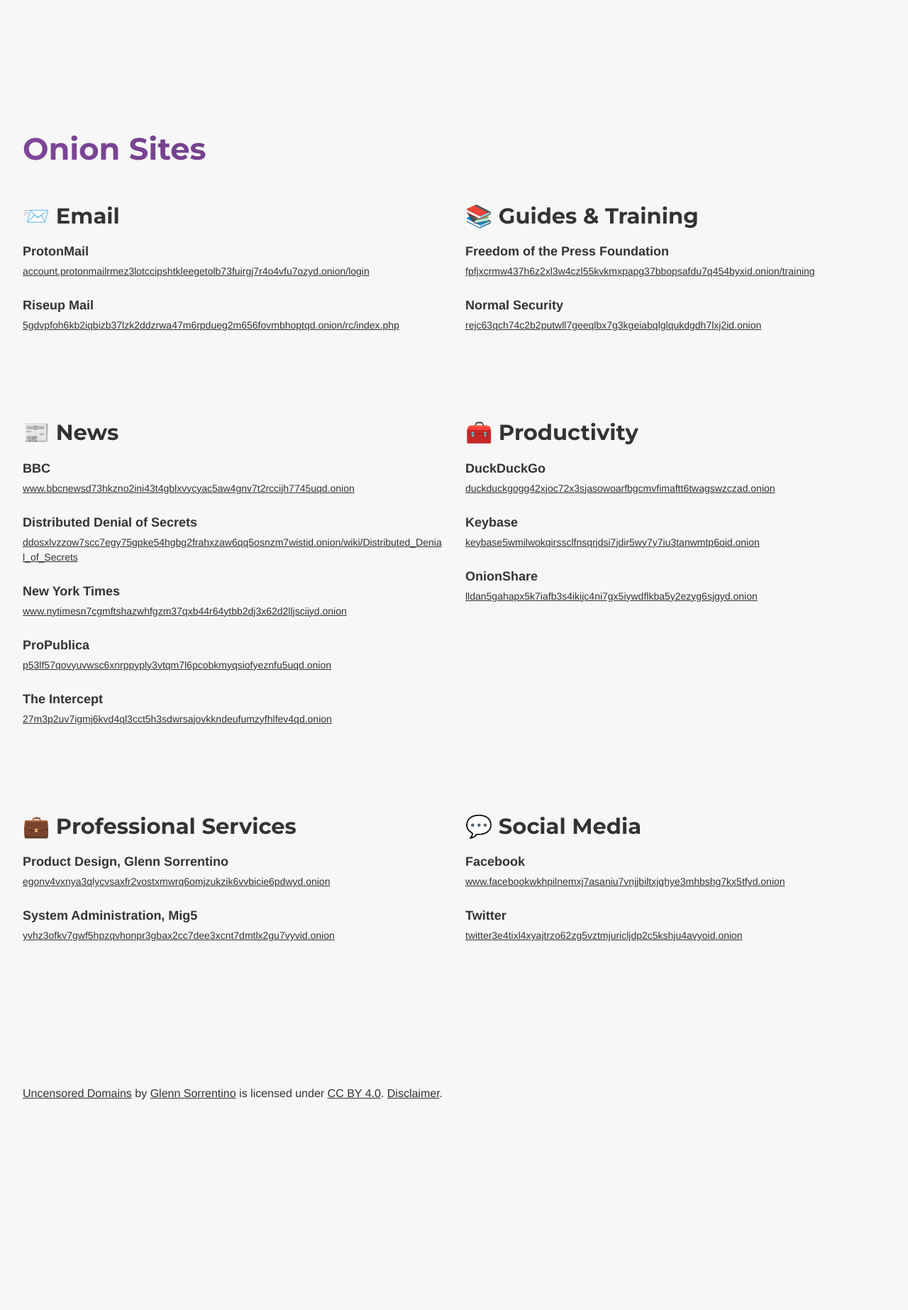
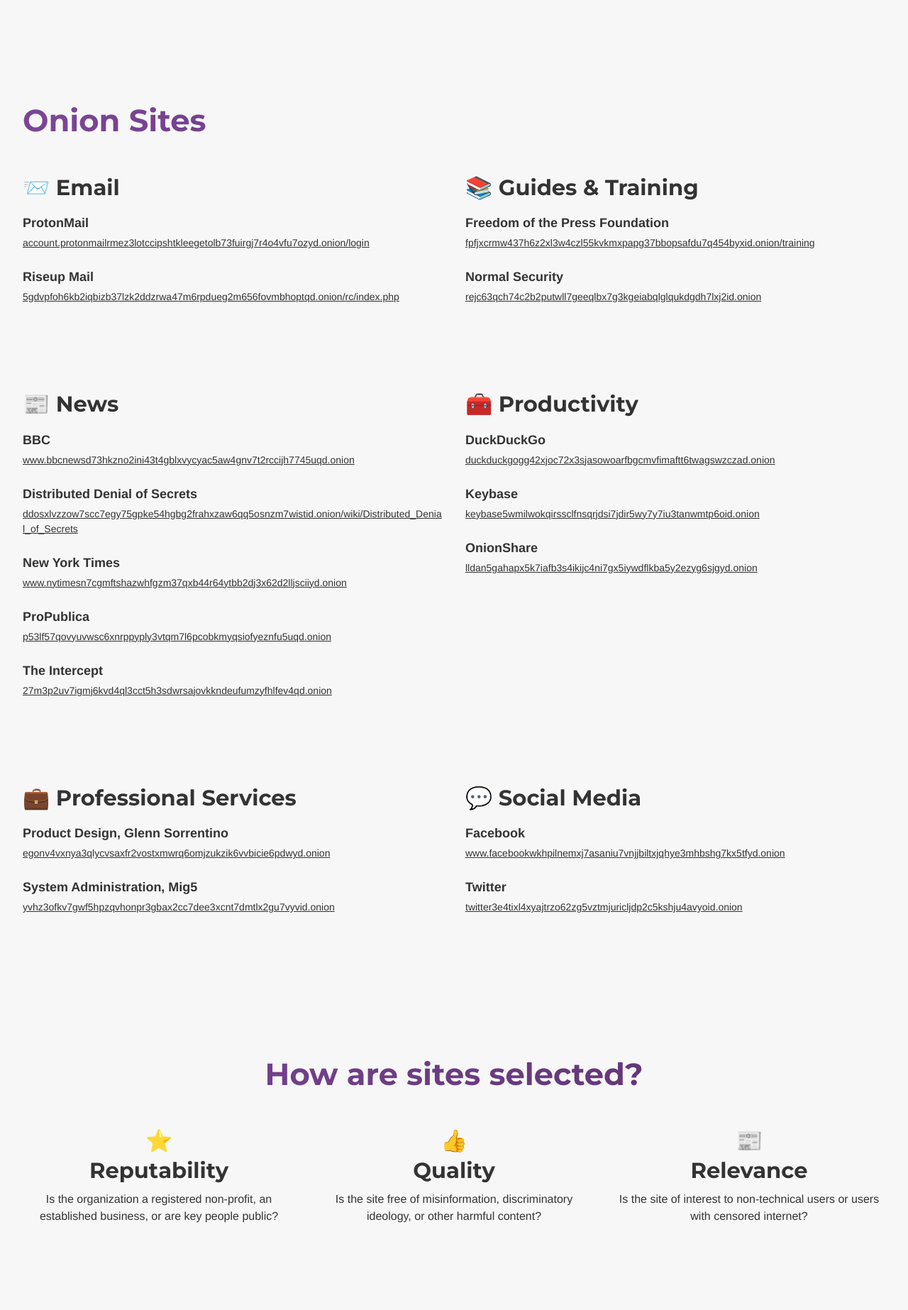
Before and after one commit to glenn-sorrentino/uncensoreddomains, a PHP site: page / in a window 1280 px wide. Shown: the part 1794-3640 px from the top of the page at 71% size. Before the commit the page ends 3344 px from the top, so only its background shows below. Run offline with PHP 8.4, Linux system fonts and the light colour scheme.

Commit message:
selection criteria

```diff
--- a/css/style.css
+++ b/css/style.css
@@ -27,6 +27,10 @@
 
 .groupRow .description {
   margin: 0 0 var(--spacing-large) 0;
+}
+
+.center .description {
+  text-align: center;
 }
 
 .description ul {
--- a/design-system/css/typography.css
+++ b/design-system/css/typography.css
@@ -112,7 +112,7 @@ h2 {
 h3 {
   font-size: var(--font-size-2);
   line-height: var(--line-height-2);
-  margin: var(--spacing-xxlarge) 0 var(--spacing-base) 0;
+  margin: var(--spacing-base) 0 !important;
 }
 
 h4 {
--- a/index.html
+++ b/index.html
@@ -34,6 +34,7 @@ W3C/WHATWG Standards, etc - please consider contributing 🙏 -->
 				<ul>
 					<li><a class="wrapper" href="#howto">Onion Navigation</a></li>
 					<li><a class="wrapper" href="#sites">Onion Sites</a></li>
+					<li><a class="wrapper" href="#criteria">Site Criteria</a></li>
 					<li><a role="button" class="btn primaryBtn btnLrg" href="https://github.com/glenn-sorrentino/uncensored.domains" target="_blank" rel="noopener noreferrer">Contribute</a></li>
 				</ul>
 				<a class="mobileNav btnIcon"></a>
@@ -122,6 +123,27 @@ W3C/WHATWG Standards, etc - please consider contributing 🙏 -->
 				</div>
 			</div>
 		</section>
+		<section id="criteria">
+			<div class="wrapper center">
+				<h3>How are sites selected?</h3>
+				<div class="groupRow">
+					<div class="description">
+						<h4>⭐️<br>Reputability</h4>
+						<p>Is the organization a registered non-profit, an established business, or are key people public?</p>
+					</div>
+					<div class="description">
+						<h4>👍<br>Quality</h4>
+						<p>Is the site free of misinformation, discriminatory ideology, or other harmful content?</p>
+					</div>
+					<div class="description">
+						<h4>📰<br>Relevance</h4>
+						<p>Is the site of interest to non-technical users or users with censored internet?</p>
+					</div>
+				</div>
+			</div>
+		</section>
+			</div>
+		</section>
 	</div>
 
 	<footer>
```
